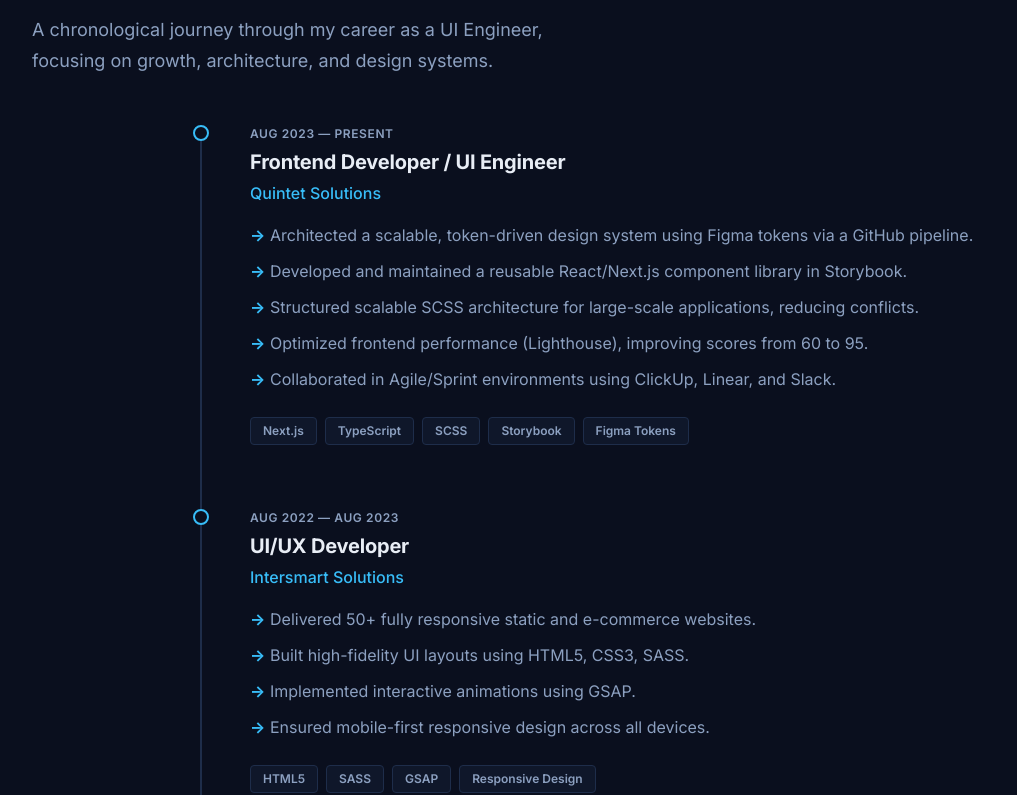
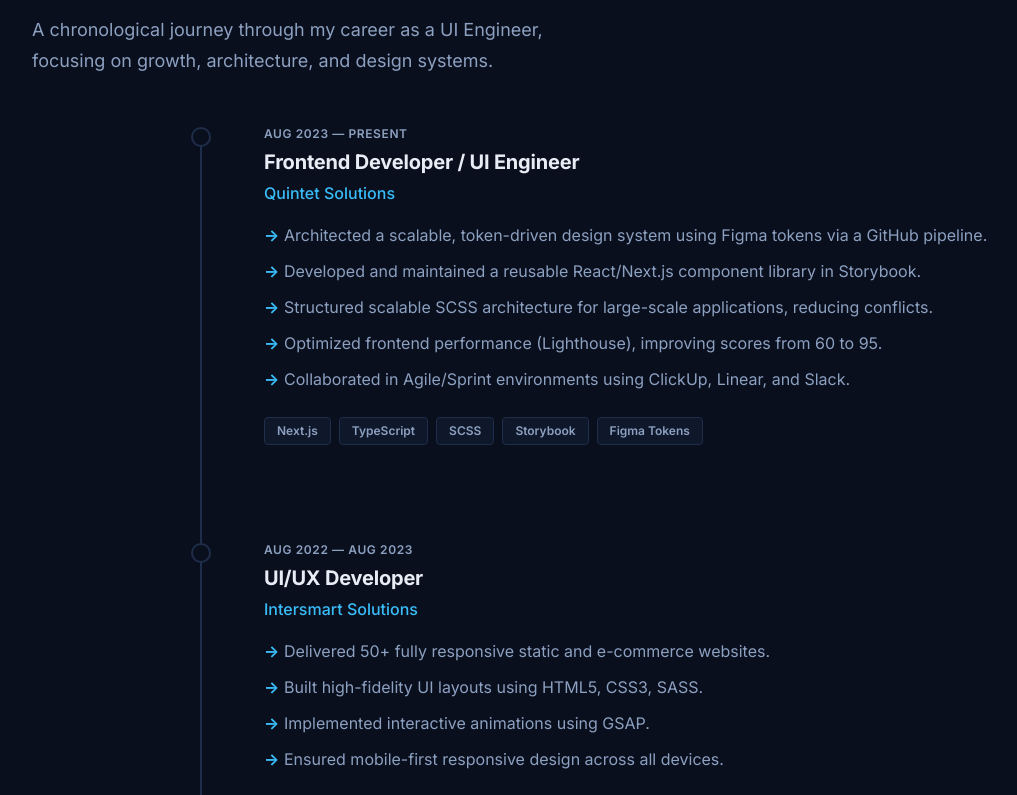
Before and after one commit to nibin-org/nibin-portfolio, a Next.js app: page / in a window 1280 px wide. Shown: the part 2864-3659 px from the top of the page, without its empty margins (40-1057 px from the left). Built offline with nearby package versions, Linux system fonts and the light colour scheme.

Commit message:
added proffessional experience section onscroll animation added

```diff
--- a/src/components/sections/Experience.module.scss
+++ b/src/components/sections/Experience.module.scss
@@ -14,39 +14,86 @@
     position: relative;
     max-width: 800px;
     margin: $space-12 0 0 $space-4;
-    padding-left: $space-8;
-    border-left: 2px solid var(--color-border);
+    padding-left: $space-10; // Increased padding for better line clearance
 
     @include md {
         margin-left: auto;
         margin-right: auto;
-        padding-left: $space-12;
+        padding-left: $space-16;
     }
+}
+
+.progressTrack {
+    position: absolute;
+    left: 0;
+    top: 5px; // Small offset to line up with first dot
+    bottom: 5px;
+    width: 2px;
+    background: var(--color-border);
+    border-radius: $radius-full;
+}
+
+.progressLine {
+    position: absolute;
+    top: 0;
+    left: 0;
+    width: 100%;
+    height: 100%;
+    background: linear-gradient(to bottom, var(--color-accent), var(--color-accent-pink));
+    transform-origin: top;
+    transform: scaleY(0);
+    border-radius: $radius-full;
+    box-shadow: 0 0 20px var(--color-accent-glow);
 }
 
 .item {
     position: relative;
-    margin-bottom: $space-16;
+    margin-bottom: $space-20;
+    padding-bottom: $space-4;
 
     &:last-child {
         margin-bottom: 0;
     }
 
-    // Dot on the line
-    &::before {
-        content: '';
+    // Dot on the line - Corrected Positioning
+    .marker {
         position: absolute;
-        left: calc(-1 * #{$space-8} - 9px);
-        top: 0;
-        width: 16px;
-        height: 16px;
+        left: calc(-1 * #{$space-10} - 9px);
+        top: 2px;
+        width: 20px;
+        height: 20px;
         border-radius: $radius-full;
         background: var(--color-bg);
-        border: 2px solid var(--color-accent);
-        z-index: 1;
+        border: 2px solid var(--color-border);
+        z-index: 2;
+        transition: all 0.4s cubic-bezier(0.175, 0.885, 0.32, 1.275);
 
         @include md {
-            left: calc(-1 * #{$space-12} - 9px);
+            left: calc(-1 * #{$space-16} - 9px);
+        }
+
+        &::after {
+            content: '';
+            position: absolute;
+            inset: 4px;
+            background: var(--color-border);
+            border-radius: inherit;
+            transition: all 0.3s ease;
+            transform: scale(0);
+        }
+
+        &.active {
+            border-color: var(--color-accent);
+            background: var(--color-bg);
+            box-shadow:
+                0 0 0 4px var(--color-accent-glow),
+                0 0 15px var(--color-accent);
+            transform: scale(1.2);
+
+            &::after {
+                background: var(--color-accent);
+                transform: scale(1);
+            }
         }
     }
 }
--- a/src/components/sections/Experience.tsx
+++ b/src/components/sections/Experience.tsx
@@ -64,34 +64,63 @@ const EXPERIENCE = [
 
 export default function Experience() {
     const sectionRef = useRef<HTMLElement>(null);
+    const timelineRef = useRef<HTMLDivElement>(null);
+    const lineRef = useRef<HTMLDivElement>(null);
 
     useEffect(() => {
+        let ctx: any;
         const initGsap = async () => {
             const { gsap } = await import('gsap');
             const { ScrollTrigger } = await import('gsap/ScrollTrigger');
             gsap.registerPlugin(ScrollTrigger);
 
-            const ctx = gsap.context(() => {
+            ctx = gsap.context(() => {
+                // Progress Line Animation
+                if (lineRef.current && timelineRef.current) {
+                    gsap.to(lineRef.current, {
+                        scaleY: 1,
+                        ease: 'none',
+                        scrollTrigger: {
+                            trigger: timelineRef.current,
+                            start: 'top 40%',
+                            end: 'bottom 40%',
+                            scrub: 0.5, // Smoother progress
+                        },
+                    });
+                }
+
+                // Markers Activation
+                const markers = gsap.utils.toArray('[data-experience-marker]');
+                markers.forEach((marker: any) => {
+                    ScrollTrigger.create({
+                        trigger: marker,
+                        start: 'top 40%',
+                        onEnter: () => marker.classList.add(styles.active),
+                        onLeaveBack: () => marker.classList.remove(styles.active),
+                    });
+                });
+
+                // Items Reveal
                 const items = gsap.utils.toArray('[data-experience-item]');
-
                 items.forEach((item: any) => {
                     gsap.from(item, {
-                        x: -20,
+                        y: 20,
                         opacity: 0,
-                        duration: 0.8,
+                        duration: 1,
                         ease: 'power3.out',
                         scrollTrigger: {
                             trigger: item,
-                            start: 'top 85%',
+                            start: 'top 90%',
                         },
                     });
                 });
             }, sectionRef);
-
-            return () => ctx.revert();
         };
 
-        initGsap();
+        const initPromise = initGsap();
+        return () => {
+            initPromise.then(() => ctx?.revert());
+        };
     }, []);
 
     return (
@@ -103,9 +132,14 @@ export default function Experience() {
                     A chronological journey through my career as a UI Engineer, focusing on growth, architecture, and design systems.
                 </p>
 
-                <div className={styles.timeline}>
+                <div className={styles.timeline} ref={timelineRef}>
+                    <div className={styles.progressTrack}>
+                        <div className={styles.progressLine} ref={lineRef} />
+                    </div>
+
                     {EXPERIENCE.map((job, index) => (
                         <div key={`${job.company}-${index}`} className={styles.item} data-experience-item>
+                            <div className={styles.marker} data-experience-marker />
                             <div className={styles.header}>
                                 <span className={styles.period}>{job.period}</span>
                                 <h3 className={styles.role}>{job.role}</h3>
```
